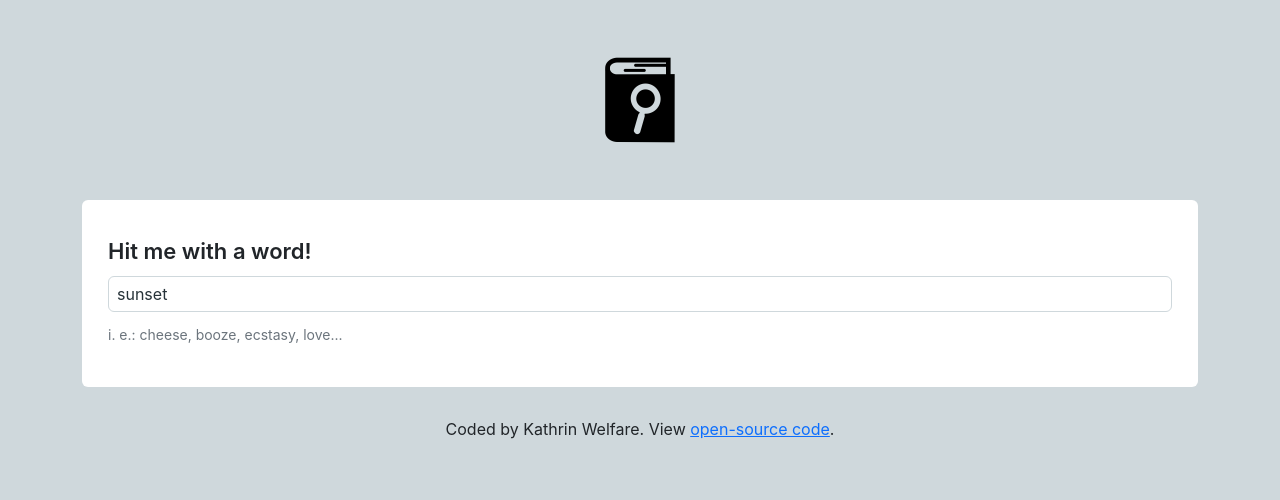
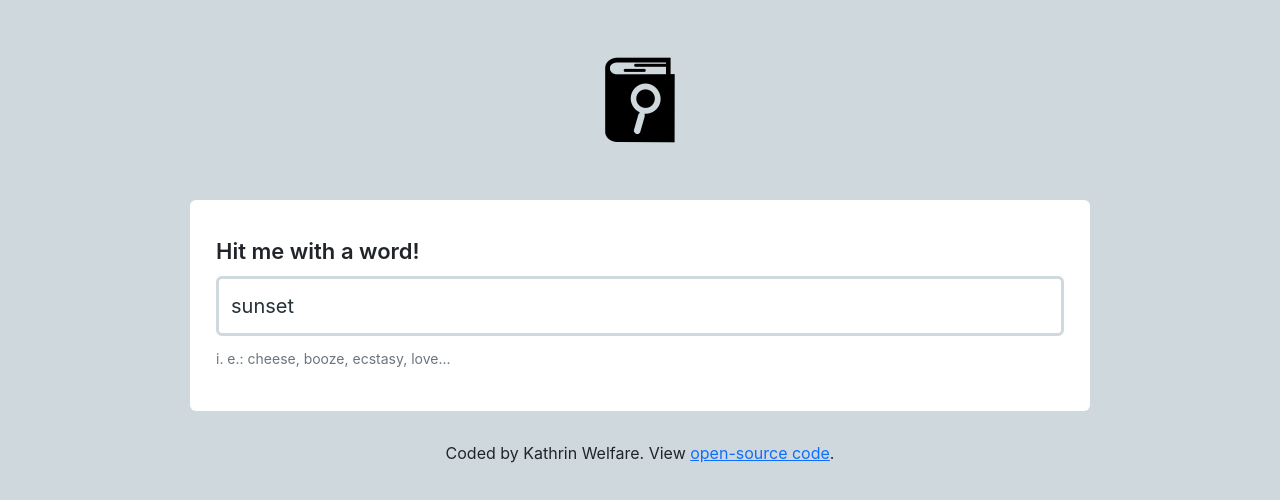
Before and after one commit to Kay-ddggxh/dictionary-react, a React (Create React App) app: page / in a window 1280 px wide. Shown: the top 500 px of the page. Built offline with nearby package versions, Linux system fonts and the light colour scheme; no server answers.

Commit message:
centralized dictionary sections and changed form style

```diff
--- a/src/Dictionary.css
+++ b/src/Dictionary.css
@@ -5,7 +5,10 @@
 }
 
 .Dictionary section {
+  max-width: 900px;
   margin-bottom: 25px;
+  margin-right: auto;
+  margin-left: auto;
   padding: 26px;
   border-radius: 6px;
   background-color: white;
@@ -14,8 +17,9 @@
 .Dictionary input {
   width: 100%;
   border-radius: 6px;
-  border: 1px solid #cfd8dc;
-  padding: 5px 8px;
+  border: 3px solid #cfd8dc;
+  padding: 12px;
+  font-size: 20px;
   color: #263238;
 }
 
```
